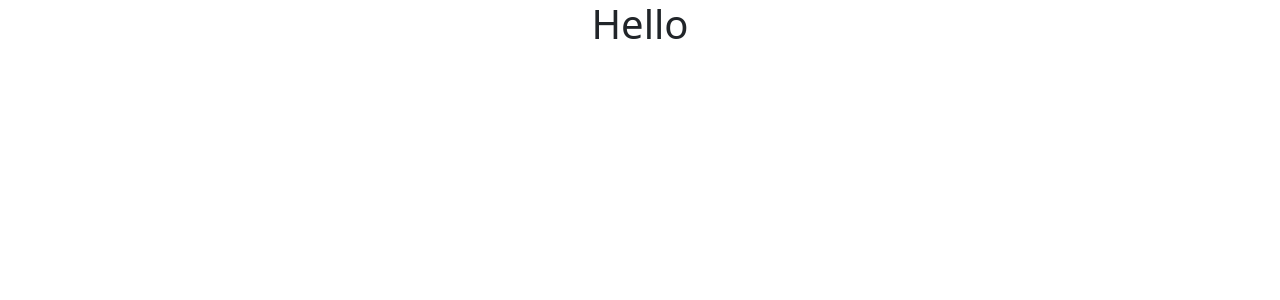
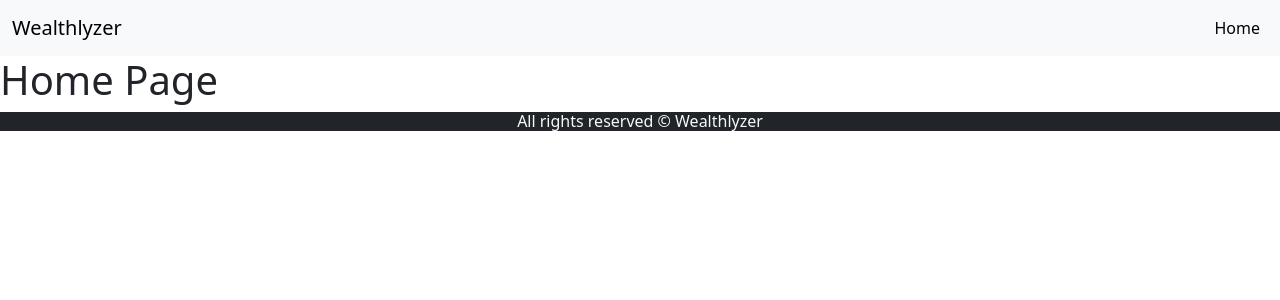
Before and after one commit to AshrayG/Wealthlyzer, a React (Create React App) app in the folder client/: page / in a window 1280 px wide. Shown: the top 300 px of the page. Built offline with nearby package versions, Linux system fonts and the light colour scheme.

Commit message:
fourth commit

```diff
--- a/client/src/App.js
+++ b/client/src/App.js
@@ -1,8 +1,13 @@
+import {Routes, Route} from 'react-router-dom'
+import HomePage from './pages/HomePage';
+
 function App() {
   return (
-    <div className="container-fluid">
-      <h1 class= "text-center">Hello</h1>
-    </div>
+    <>
+    <Routes>
+      <Route path='/' element={<HomePage/>}/>
+      </Routes>
+      </>
   );
 }
 
--- a/client/src/components/Layout/Header.js
+++ b/client/src/components/Layout/Header.js
@@ -1,18 +1,19 @@
 import React from 'react'
+import { Link } from 'react-router-dom'
 
 const header = () => {
   return (
     <>
 <nav className="navbar navbar-expand-lg bg-body-tertiary">
   <div className="container-fluid">
-    <a className="navbar-brand" href="#">Navbar</a>
+    <Link className="navbar-brand" to='/'>Wealthlyzer</Link>
     <button className="navbar-toggler" type="button" data-bs-toggle="collapse" data-bs-target="#navbarSupportedContent" aria-controls="navbarSupportedContent" aria-expanded="false" aria-label="Toggle navigation">
       <span className="navbar-toggler-icon" />
     </button>
     <div className="collapse navbar-collapse" id="navbarSupportedContent">
       <ul className="navbar-nav ms-auto mb-2 mb-lg-0">
         <li className="nav-item">
-          <a className="nav-link active" aria-current="page" href="#">Home</a>
+          <Link className="nav-link active" aria-current="page" to='/'>Home</Link>
         </li>
       </ul>
     </div>
--- a/client/src/components/Layout/Layout.js
+++ b/client/src/components/Layout/Layout.js
@@ -1,6 +1,6 @@
 import React, { Children } from 'react'
-import Header from './header'
-import Footer from './footer'
+import Header from './Header'
+import Footer from './Footer'
 
 
 const Layout = ({children}) => {
--- /dev/null
+++ b/client/src/pages/HomePage.js
@@ -0,0 +1,12 @@
+import React from 'react'
+import Layout from '../components/Layout/Layout'
+
+const HomePage = () => {
+  return (
+    <Layout>
+      <h1>Home Page</h1>
+    </Layout>
+  )
+}
+
+export default HomePage
```
